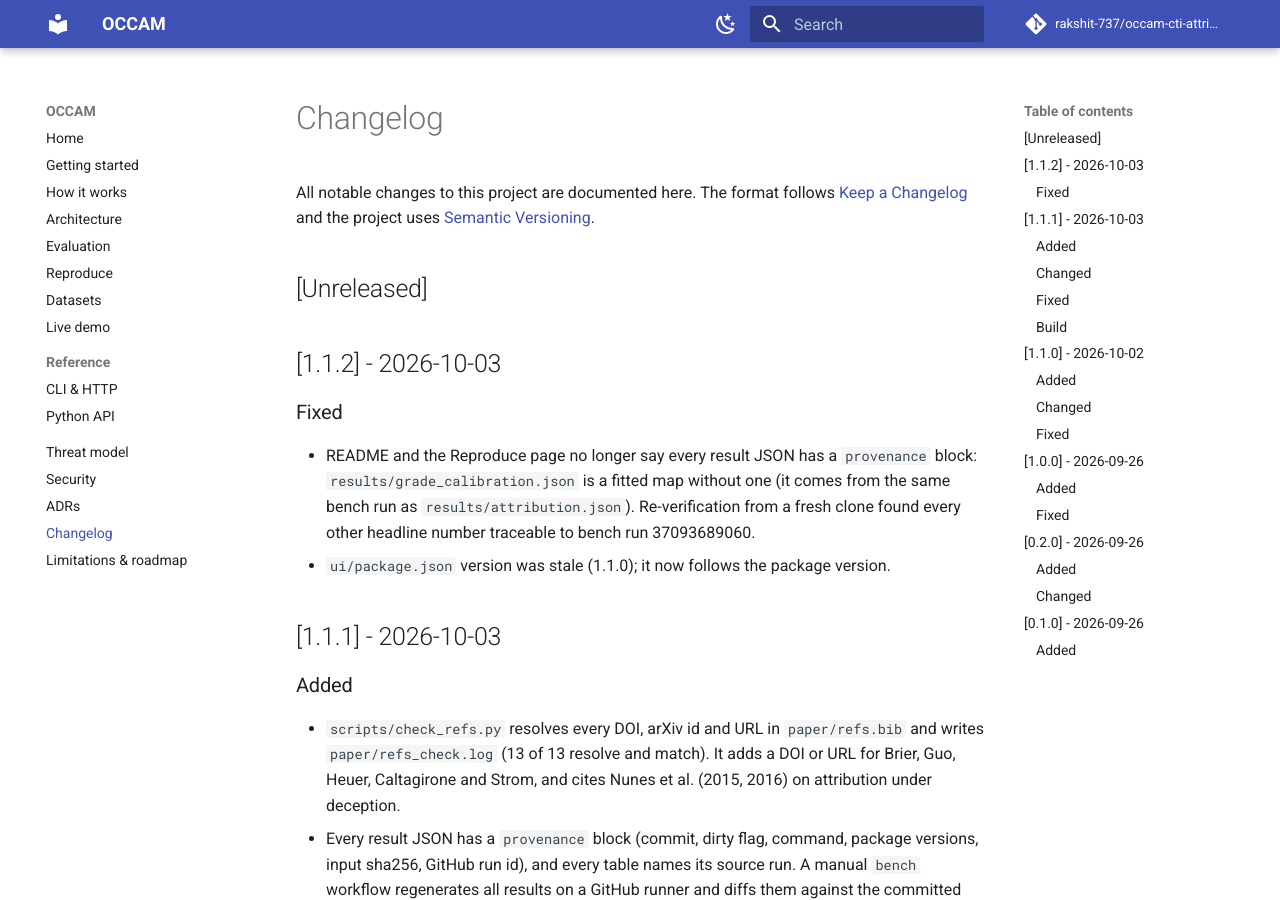
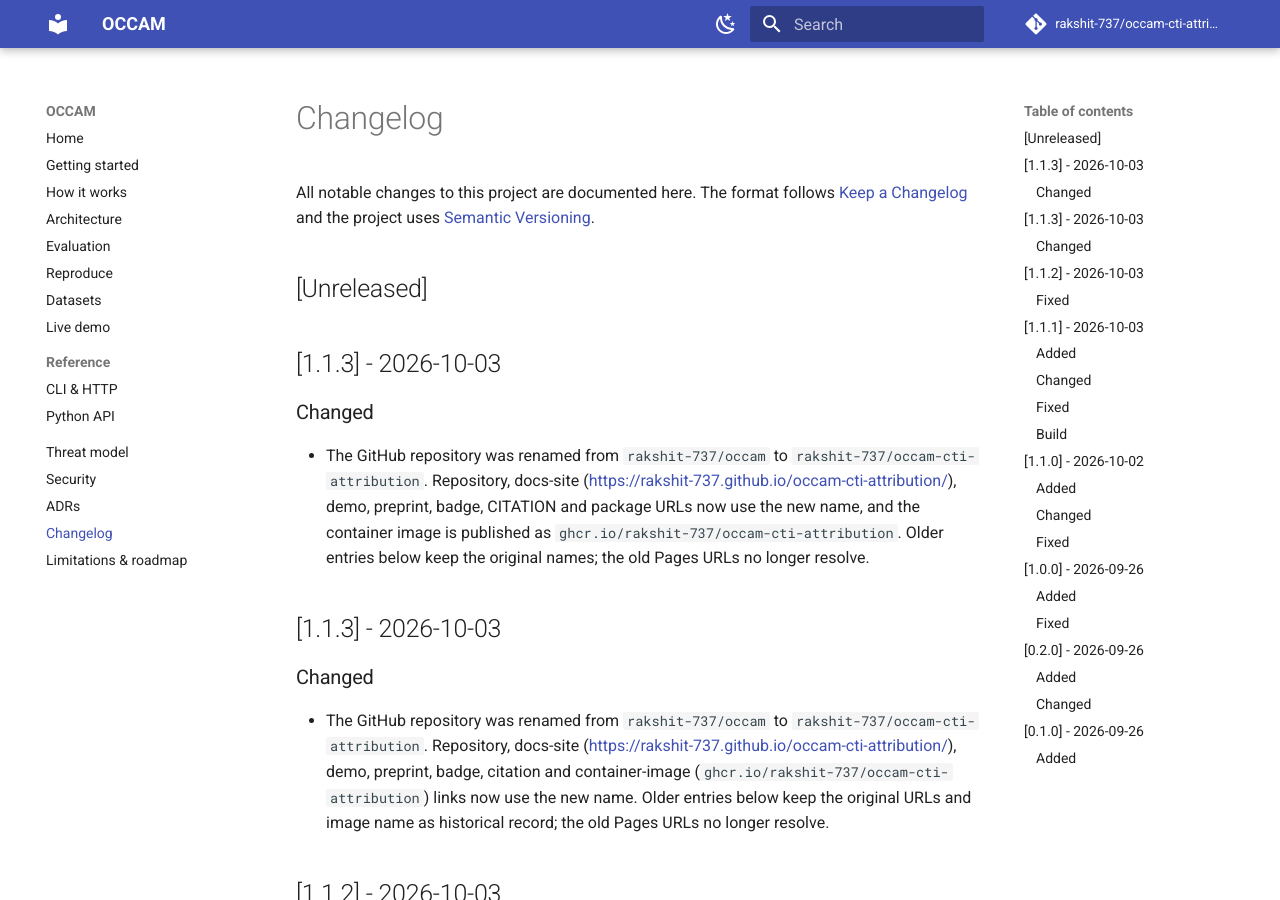
Before and after one commit to rakshit-737/occam, an MkDocs documentation site: the page built from docs/changelog.md, in a window 1280 px wide and 900 px high. Built offline with MkDocs 1.6.1 and Material for MkDocs 9.7.7, drawn with Linux system fonts in a browser that asks for light colours; comment, search, counter and statistics services are not loaded.

Commit message:
chore(release): 1.1.3
Co-Authored-By: Claude <noreply@anthropic.com>

```diff
--- a/CHANGELOG.md
+++ b/CHANGELOG.md
@@ -3,6 +3,16 @@
 All notable changes to this project are documented here. The format follows [Keep a Changelog](https://keepachangelog.com/en/1.1.0/) and the project uses [Semantic Versioning](https://semver.org/).
 
 ## [Unreleased]
+
+## [1.1.3] - 2026-10-03
+
+### Changed
+- The GitHub repository was renamed from `rakshit-737/occam` to `rakshit-737/occam-cti-attribution`. Repository, docs-site (<https://rakshit-737.github.io/occam-cti-attribution/>), demo, preprint, badge, CITATION and package URLs now use the new name, and the container image is published as `ghcr.io/rakshit-737/occam-cti-attribution`. Older entries below keep the original names; the old Pages URLs no longer resolve.
+
+## [1.1.3] - 2026-10-03
+
+### Changed
+- The GitHub repository was renamed from `rakshit-737/occam` to `rakshit-737/occam-cti-attribution`. Repository, docs-site (<https://rakshit-737.github.io/occam-cti-attribution/>), demo, preprint, badge, citation and container-image (`ghcr.io/rakshit-737/occam-cti-attribution`) links now use the new name. Older entries below keep the original URLs and image name as historical record; the old Pages URLs no longer resolve.
 
 ## [1.1.2] - 2026-10-03
 
--- a/docs/limitations.md
+++ b/docs/limitations.md
@@ -24,7 +24,7 @@
 - **LLM extractor.** It needs a hosted or local model and a human-judged set of span-grounded extractions, which cannot be reproduced in CI.
 - **Live Neo4j / OpenCTI.** OCCAM emits an idempotent Cypher script (`occam cluster --cypher`). It has not been load-tested against a running Neo4j or OpenCTI instance.
 - **Workbench graph view and `/cluster` API endpoint.** Clustering is available from the CLI (`occam cluster`) and the Python API only; the workbench has no graph view yet.
-- **Old published artefacts.** Artefacts published before 1.1.0 (the v1.0.0 wheel and the `1.0.0` / `1.0` image tags) lack the packaged demo data and later fixes. Use 1.1.2 or newer; `:latest` is 1.1.2.
+- **Old published artefacts.** Artefacts published before 1.1.0 (the v1.0.0 wheel and the `1.0.0` / `1.0` image tags) lack the packaged demo data and later fixes. Use 1.1.3 or newer; `:latest` is 1.1.3.
 - **Persistent TAXII collection.** The TAXII endpoint stays read-only and in-memory until authentication exists.
 
 ## Done in 1.1.1
--- a/occam/__init__.py
+++ b/occam/__init__.py
@@ -1,2 +1,2 @@
 """OCCAM - auditable TTP extraction, campaign clustering and ACH attribution."""
-__version__ = "1.1.2"
+__version__ = "1.1.3"
--- a/pyproject.toml
+++ b/pyproject.toml
@@ -4,7 +4,7 @@ build-backend = "setuptools.build_meta"
 
 [project]
 name = "occam"
-version = "1.1.2"
+version = "1.1.3"
 description = "Auditable TTP extraction, campaign clustering and ACH attribution with confidence grading"
 readme = "README.md"
 requires-python = ">=3.10"
```
Also changed, not shown: 3 other files.
